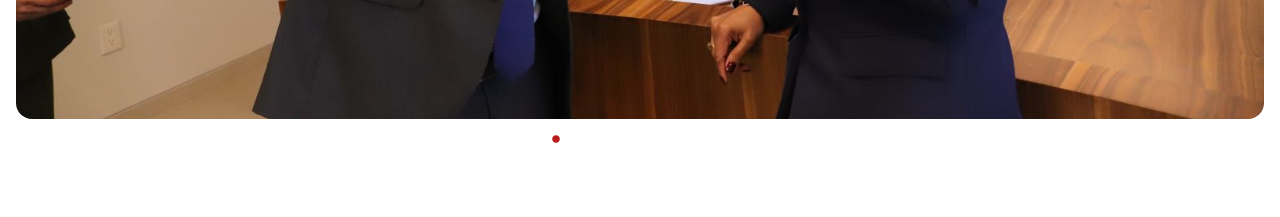
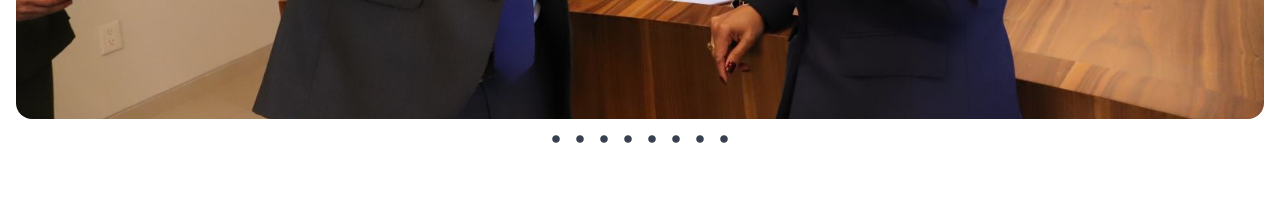
Before and after one commit to Pohe1999/samuel-site, a React (Vite) app: page / in a window 1280 px wide. Shown: the part 4440-4657 px from the top of the page. Built offline with nearby package versions, Linux system fonts and the light colour scheme.

Commit message:
Update Galeria.jsx

```diff
--- a/src/components/Galeria.jsx
+++ b/src/components/Galeria.jsx
@@ -97,7 +97,7 @@ const Galeria = () => {
             onClick={() => goToSlide(slideIndex)}
             className={`text-2xl cursor-pointer ${currentIndex === slideIndex ? 'text-red-700' : 'text-white'}`}
           >
-            <RxDotFilled />
+            <RxDotFilled className="text-gray-700" />
           </div>
         ))}
       </div>
```
